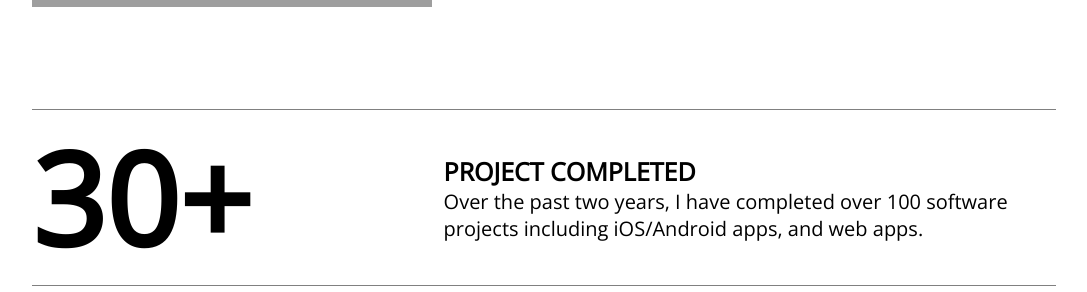
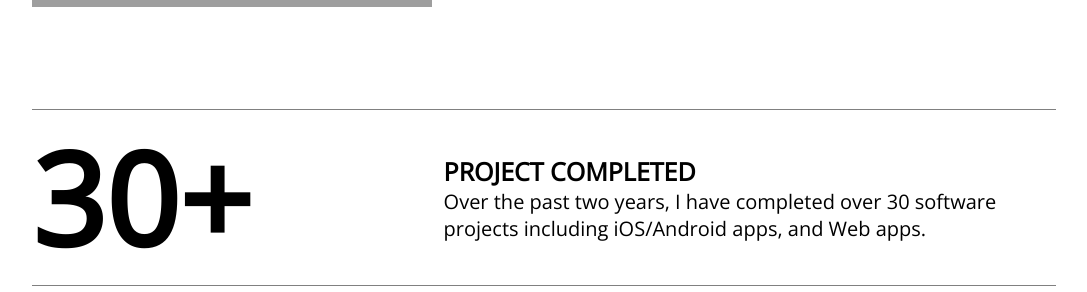
Before and after one commit to SujanSB/React-Portfolio, a React (Create React App) app: page / in a window 1280 px wide. Shown: the part 1321-1613 px from the top of the page, without its empty margins (96-1183 px from the left). Built offline with nearby package versions, Linux system fonts and the light colour scheme; grey boxes are pictures that could not be loaded.

Commit message:
Drastical change again again and again

```diff
--- a/src/components/About.js
+++ b/src/components/About.js
@@ -46,8 +46,8 @@ function About() {
           <div className="project-text">
             <h3>Project Completed</h3>
             <p>
-              Over the past two years, I have completed over 100 software
-              projects including iOS/Android apps, and web apps.
+              Over the past two years, I have completed over 30 software
+              projects including iOS/Android apps, and Web apps.
             </p>
           </div>
         </div>
```
